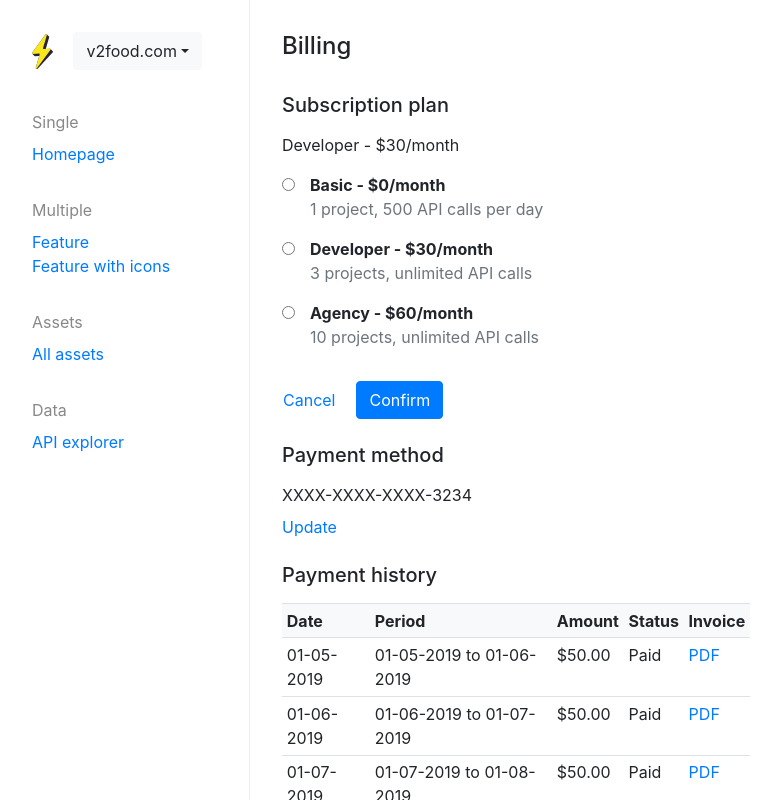
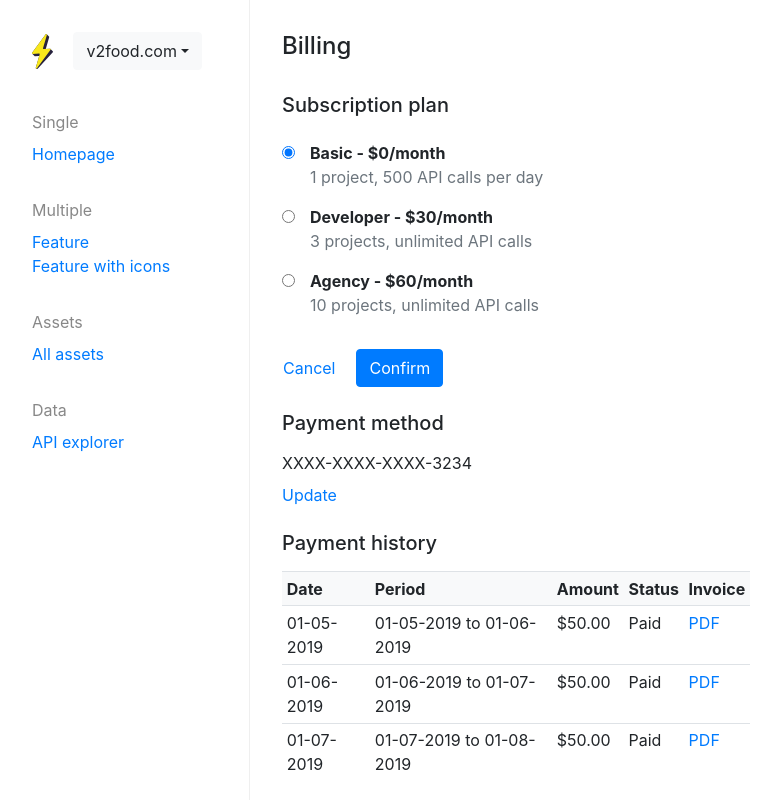
Before and after one commit to johnkueh/saas-boilerplate-components, a React (Create React App) app: page /billing/plans in a window 1280 px wide. Shown: the top 800 px of the page, without its empty margins (0-781 px from the left). Built offline with nearby package versions, Linux system fonts and the light colour scheme; what react-stripe-elements would draw is missing.

Commit message:
Can select and update plan

```diff
--- /dev/null
+++ b/src/components/billing/add-credit-card.js
@@ -0,0 +1,60 @@
+import React, { useState } from 'react';
+import { withRouter } from 'react-router-dom';
+import { Button } from 'react-bootstrap';
+import PropTypes from 'prop-types';
+import { Elements, StripeProvider, CardElement, injectStripe } from 'react-stripe-elements';
+
+const AddCreditCard = ({ history }) => (
+  <>
+    <div className="mt-3 mb-2">
+      <StripeProvider apiKey={process.env.REACT_APP_STRIPE_PUBLISHABLE_KEY}>
+        <Elements>
+          <div className="row">
+            <div className="col-md-8">
+              <div className="card p-3">
+                <Form onAdded={onClose.bind(this, history)} />
+              </div>
+            </div>
+          </div>
+        </Elements>
+      </StripeProvider>
+    </div>
+    <Button className="pl-0 mr-2" variant="link" onClick={onClose.bind(this, history)}>
+      Cancel
+    </Button>
+  </>
+);
+
+const PaymentForm = ({ onAdded, stripe }) => {
+  const [loading, setLoading] = useState(false);
+  return (
+    <div>
+      <CardElement style={{ base: { fontFamily: 'system-ui', fontSize: '15px' } }} hidePostalCode />
+      <Button
+        disabled={loading}
+        size="sm"
+        className="mt-3"
+        onClick={async () => {
+          setLoading(true);
+          const { token } = await stripe.createToken({ name: 'customer name' });
+          setLoading(false);
+          if (token) onAdded();
+        }}
+      >
+        {loading ? 'Loading...' : 'Submit'}
+      </Button>
+    </div>
+  );
+};
+
+const onClose = history => {
+  history.push('/billing');
+};
+
+const Form = injectStripe(PaymentForm);
+
+PaymentForm.propTypes = {
+  onAdded: PropTypes.func.isRequired
+};
+
+export default withRouter(AddCreditCard);
--- a/src/components/billing/choose-plan.js
+++ b/src/components/billing/choose-plan.js
@@ -2,20 +2,25 @@ import React from 'react';
 import { withRouter } from 'react-router-dom';
 import { Button } from 'react-bootstrap';
 import { PropTypes } from 'prop-types';
+import { Formik, Field } from 'formik';
 
-const ChoosePlan = ({ history }) => (
-  <>
+const ChoosePlan = ({ plans, initialValue, onSubmit, onCancel }) => {
+  return (
+    <Formik initialValues={{ id: initialValue }} onSubmit={onSubmit}>
+      {({ values, handleSubmit, isSubmitting }) => (
+        <form onSubmit={handleSubmit}>
           <div className="my-3">
-      {mockPlans.map(plan => (
+            {plans.map(plan => (
               <div key={plan.id} className="form-check mb-2">
                 <div className="d-flex">
                   <div className="mr-2">
-              <input
+                    <Field
+                      name="id"
+                      type="radio"
                       id={plan.id}
-                type="radio"
+                      value={plan.id}
+                      checked={plan.id === values.id}
                       className="form-check-input"
-                name="plan"
-                type="radio"
                     />
                   </div>
                   <div>
@@ -31,29 +36,22 @@ const ChoosePlan = ({ history }) => (
             ))}
           </div>
           <div className="mt-4">
-      <Button className="pl-0 mr-2" variant="link" onClick={onClose.bind(this, history)}>
+            <Button className="pl-0 mr-2" variant="link" onClick={onCancel}>
               Cancel
             </Button>
-      <Button onClick={onClose.bind(this, history)}>Confirm</Button>
+            <Button type="submit">Confirm</Button>
           </div>
-  </>
+        </form>
+      )}
+    </Formik>
   );
-
-const onClose = history => {
-  history.push('/billing');
 };
-
-const mockPlans = [
-  { id: 'basic', price: '$0', title: 'Basic', caption: '1 project, 500 API calls per day' },
-  {
-    id: 'developer',
-    price: '$30',
-    title: 'Developer',
-    caption: '3 projects, unlimited API calls'
-  },
-  { id: 'agency', price: '$60', title: 'Agency', caption: '10 projects, unlimited API calls' }
-];
 
 export default withRouter(ChoosePlan);
 
-ChoosePlan.propTypes = {};
+ChoosePlan.propTypes = {
+  plans: PropTypes.array.isRequired,
+  initialValue: PropTypes.string.isRequired,
+  onSubmit: PropTypes.func.isRequired,
+  onCancel: PropTypes.func.isRequired
+};
--- a/src/components/billing/payment-form.js
+++ /dev/null
@@ -1,32 +0,0 @@
-import React, { useState } from 'react';
-import { Button } from 'react-bootstrap';
-import { CardElement, injectStripe } from 'react-stripe-elements';
-import PropTypes from 'prop-types';
-
-const PaymentForm = ({ onAdded, stripe }) => {
-  const [loading, setLoading] = useState(false);
-  return (
-    <div>
-      <CardElement style={{ base: { fontFamily: 'system-ui', fontSize: '15px' } }} hidePostalCode />
-      <Button
-        disabled={loading}
-        size="sm"
-        className="mt-3"
-        onClick={async () => {
-          setLoading(true);
-          const { token } = await stripe.createToken({ name: 'customer name' });
-          setLoading(false);
-          if (token) onAdded();
-        }}
-      >
-        {loading ? 'Loading...' : 'Submit'}
-      </Button>
-    </div>
-  );
-};
-
-export default injectStripe(PaymentForm);
-
-PaymentForm.propTypes = {
-  onAdded: PropTypes.func.isRequired
-};
--- a/src/components/billing/update-payment.js
+++ /dev/null
@@ -1,32 +0,0 @@
-import React from 'react';
-import { withRouter } from 'react-router-dom';
-import { Button } from 'react-bootstrap';
-import { Elements, StripeProvider } from 'react-stripe-elements';
-import PaymentForm from './payment-form';
-
-const UpdatePayment = ({ history }) => (
-  <>
-    <div className="mt-3 mb-2">
-      <StripeProvider apiKey={process.env.REACT_APP_STRIPE_PUBLISHABLE_KEY}>
-        <Elements>
-          <div className="row">
-            <div className="col-md-8">
-              <div className="card p-3">
-                <PaymentForm onAdded={onClose.bind(this, history)} />
-              </div>
-            </div>
-          </div>
-        </Elements>
-      </StripeProvider>
-    </div>
-    <Button className="pl-0 mr-2" variant="link" onClick={onClose.bind(this, history)}>
-      Cancel
-    </Button>
-  </>
-);
-
-const onClose = history => {
-  history.push('/billing');
-};
-
-export default withRouter(UpdatePayment);
--- a/src/pages/billing.js
+++ b/src/pages/billing.js
@@ -2,7 +2,7 @@ import React from 'react';
 import { Switch, Route, Link } from 'react-router-dom';
 import PaymentHistory from '../components/billing/payment-history';
 import ChoosePlan from '../components/billing/choose-plan';
-import UpdatePayment from '../components/billing/update-payment';
+import AddCreditCard from '../components/billing/add-credit-card';
 import Layout from '../layouts/with-side-nav';
 
 const Account = () => (
@@ -10,15 +10,14 @@ const Account = () => (
     <div className="row">
       <div className="col-md-6">
         <h5 className="pt-2 pb-2">Subscription plan</h5>
-        <div className="mb-2">Developer - $30/month</div>
         <Switch>
-          <Route path="/billing/plans" component={ChoosePlan} />
-          <Route component={ChoosePlanLink} />
+          <Route path="/billing/plans" component={UpdatePlan} />
+          <Route component={Plan} />
         </Switch>
         <h5 className="pt-4 pb-2">Payment method</h5>
         <Switch>
           <Route path="/billing/payment" component={UpdatePayment} />
-          <Route component={PaymentMethod} />
+          <Route component={Payment} />
         </Switch>
         <h5 className="pt-4 pb-2">Payment history</h5>
         <PaymentHistory invoices={mockInvoices} />
@@ -27,13 +26,30 @@ const Account = () => (
   </Layout>
 );
 
-const ChoosePlanLink = () => (
-  <Link className="d-block" to="/billing/plans">
-    Choose plan
-  </Link>
+const Plan = props => (
+  <>
+    <div className="mb-2">Developer - $30/month</div>
+    <Link className="d-block" to="/billing/plans">
+      Choose plan
+    </Link>
+  </>
 );
 
-const PaymentMethod = () => (
+const UpdatePlan = ({ history }) => (
+  <ChoosePlan
+    plans={mockPlans}
+    initialValue="basic"
+    onSubmit={(values, { setSubmitting }) => {
+      console.log('UpdatePlan', values);
+      history.push('/billing');
+    }}
+    onCancel={() => {
+      history.push('/billing');
+    }}
+  />
+);
+
+const Payment = props => (
   <>
     <div className="mb-2">XXXX-XXXX-XXXX-3234</div>
     <Link className="d-block" to="/billing/payment">
@@ -41,6 +57,8 @@ const PaymentMethod = () => (
     </Link>
   </>
 );
+
+const UpdatePayment = props => <AddCreditCard />;
 
 const mockInvoices = [
   {
@@ -72,4 +90,15 @@ const mockInvoices = [
   }
 ];
 
+const mockPlans = [
+  { id: 'basic', price: '$0', title: 'Basic', caption: '1 project, 500 API calls per day' },
+  {
+    id: 'developer',
+    price: '$30',
+    title: 'Developer',
+    caption: '3 projects, unlimited API calls'
+  },
+  { id: 'agency', price: '$60', title: 'Agency', caption: '10 projects, unlimited API calls' }
+];
+
 export default Account;
```
Lines whose indentation alone changed are shown as unchanged.
